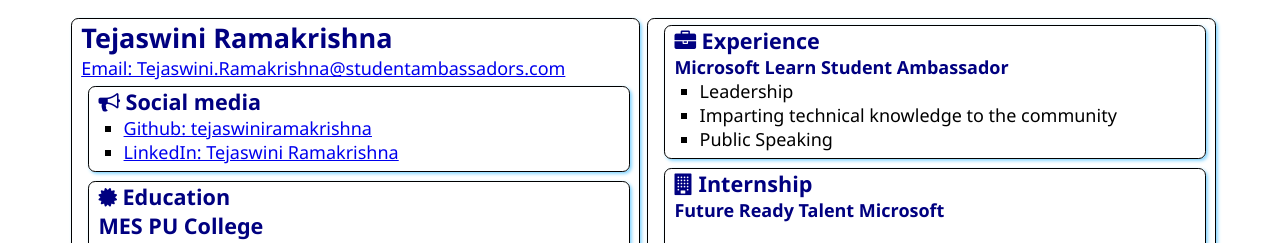
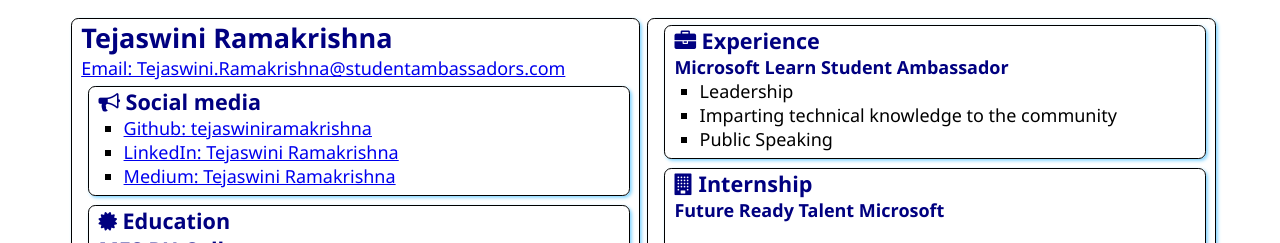
Before and after one commit to tejaswiniramakrishna/SATechnicalOnboarding, a plain HTML site: page src/index.html in a window 1280 px wide. Shown: the top 243 px of the page. Drawn offline with Linux system fonts and the light colour scheme.

Commit message:
Update index.html
added links

```diff
--- a/src/index.html
+++ b/src/index.html
@@ -23,6 +23,7 @@
                 <ul>
                     <li><a href="https://github.com/tejaswiniramakrishna">Github: tejaswiniramakrishna</a></li>
                     <li><a href="https://www.linkedin.com/in/tejaswini-ramakrishna-992a27214/">LinkedIn: Tejaswini Ramakrishna</a></li>
+                    <li><a href="https://tejaswiniramakrishna.medium.com/">Medium: Tejaswini Ramakrishna</a></li>
 
                 </ul>
             </section>
@@ -34,11 +35,13 @@
                         Education <br>
                         MES PU College
                     </h2>
-                    <h3>Major: Physics, Chemistry, Mathematics, Biology</h3>
+                       <h3>Major: Physics, Chemistry, Mathematics, Biology</h3>
                     <ul>
                         <li>Grade: 94%</li>
                         <li>Years: 2017 to 2019</li>
+                        </ul>
                         <h2>
+
                         M S Ramaiah Institute of Technology
                     </h2>
                     <h3>Major: Bachelor of Engineering in Electronics and Telecommunication</h3>
```
